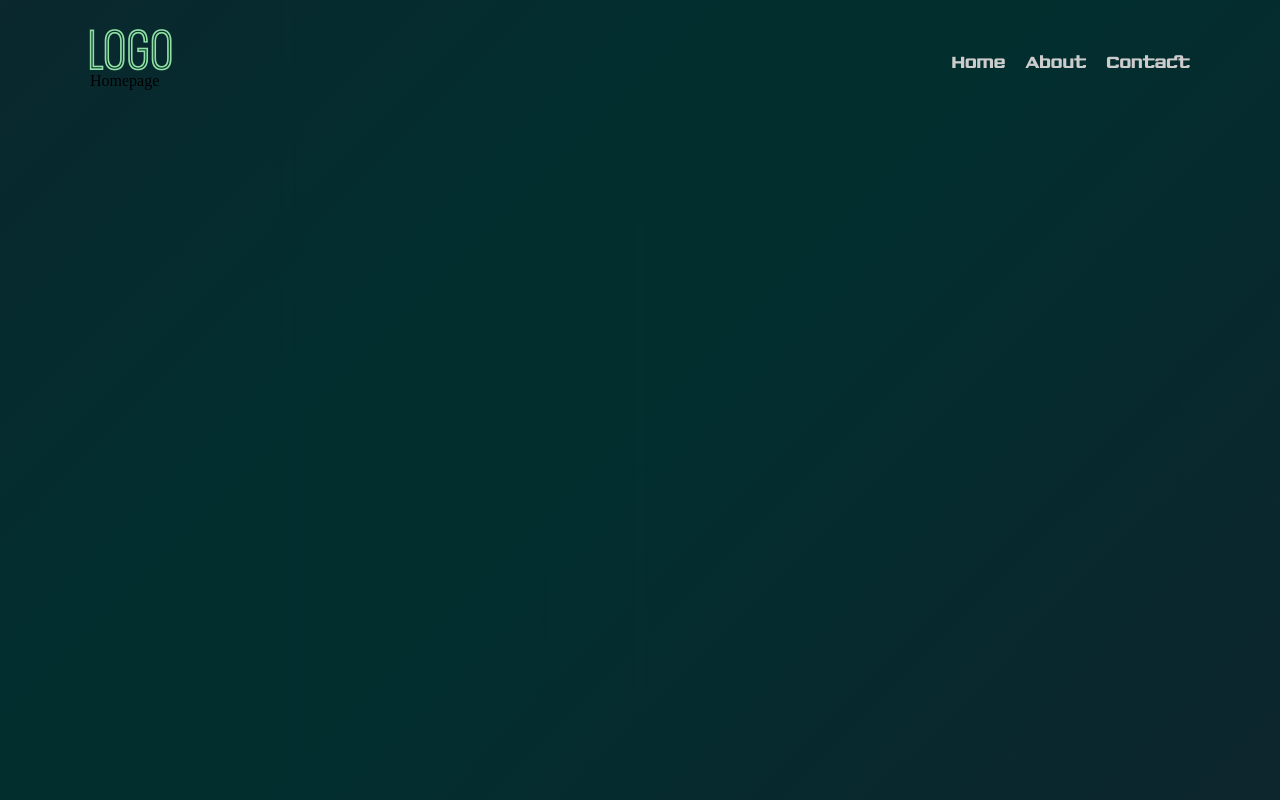
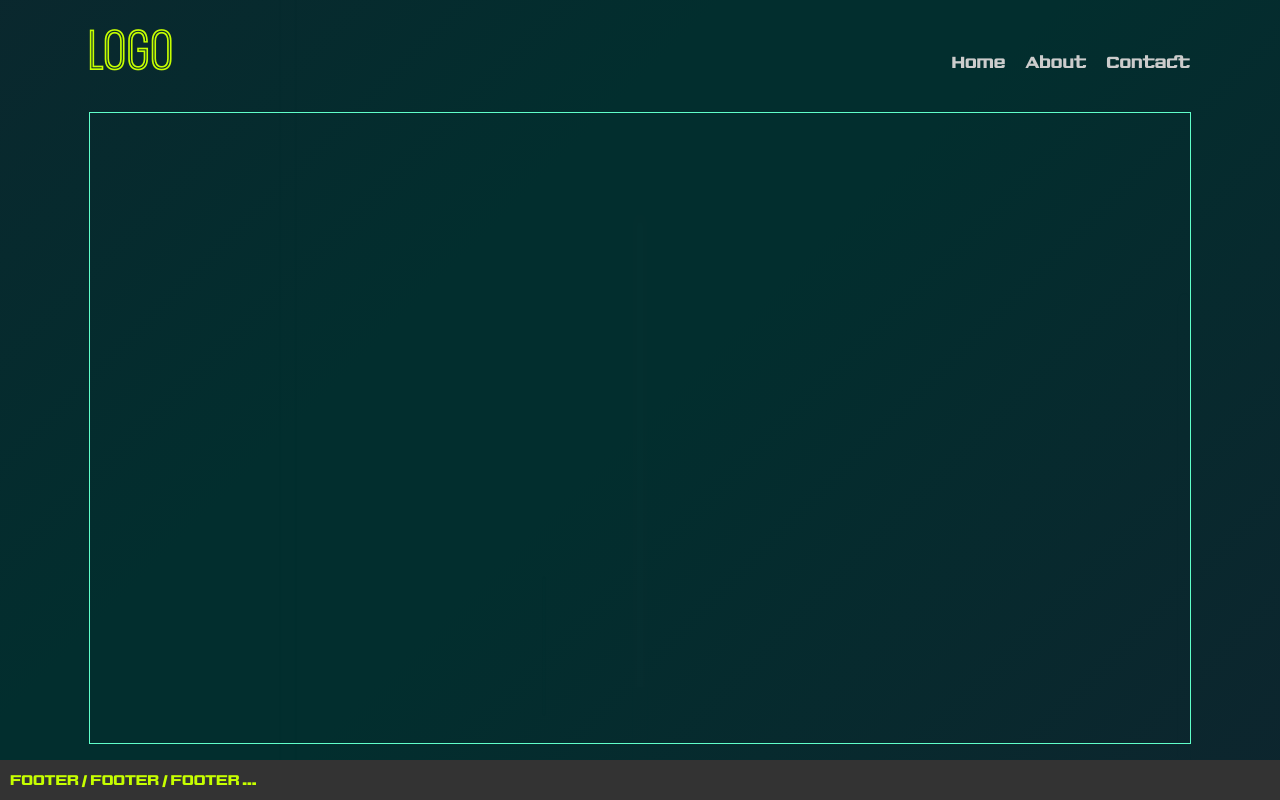
Before and after one commit to nanmartins/myapp, a React (Vite) app: page / in a window 1280 px wide. Built offline with nearby package versions, Linux system fonts and the light colour scheme.

Commit message:
need decide the color for highlights, and improve the design prototype

```diff
--- a/src/App.jsx
+++ b/src/App.jsx
@@ -8,8 +8,13 @@ function App() {
   return (
     <>
       <BackgroundLight />
-      <Navbar />
-      <Home />
+      <div className='main-container'>
+        <Navbar />
+        <Home />
+        {/* <div> */}
+          <p className='footer'>footer / footer / footer ...</p>
+        {/* </div> */}
+      </div>
     </>
   )
 }
--- a/src/components/Navbar/Navbar.css
+++ b/src/components/Navbar/Navbar.css
@@ -24,7 +24,7 @@ header {
   font-style: inline;
   font-weight: 600;
   font-size: 60px;
-  color: #8FE1A3;
+  color: #C6FF00;
   margin: 0;
 }
 
@@ -35,8 +35,6 @@ header {
 }
 
 .links:hover {
-  color: #8FE1A3;
-  transition: color .4s;
   position: relative;
 }
 
@@ -45,7 +43,7 @@ header {
   display: block;
   position: absolute;
   bottom: -5px;
-  width: 100%;
+  width: 70%;
   height: 2px;
   background: #8FE1A3;
   animation: widthFadeIn .2s ease-out;
@@ -57,6 +55,6 @@ header {
     width: 0;
   }
   100% {
-    width: 100%;
+    width: 70%;
   }
 }
--- a/src/index.css
+++ b/src/index.css
@@ -4,6 +4,8 @@ body {
   width: 100vw;
   height: 100vh;
   display: flex;
+  margin: 0;
+  padding: 0;
   /* align-items: center; */
   justify-content: center;
   background-size: 400% 400%;
@@ -23,6 +25,32 @@ body {
   animation: AnimateBG 35s ease infinite;
 }
 
+/* ////////////////////////////////////////////////////////////////////////// */
+.main-container {
+  display: grid;
+  place-items: center;
+  grid-template-rows: 72px 1fr 40px;
+}
+
+.footer {
+  width: 100vw;
+  display: flex;
+  align-items: center;
+  text-transform: uppercase;
+  font-family: 'Neue';
+  font-weight: 300;
+  font-size: 14px;
+  position: fixed;
+  height: 40px;
+  bottom: 0;
+  background-color: #333333;
+  color: #C6FF00;
+  margin: 0;
+  padding: 0;
+  padding-left: 20px;
+}
+
+/* //////////////////////////////////////////////////////////////////////////// */
 h1 {
   color: #CCCCCC;
   font-size: 1.75rem;
@@ -61,17 +89,6 @@ h2 {
   letter-spacing: 2px;
 }
 
-span {
-  color: #8FE1A3;
-}
-
-.card {
-  width: 500px;
-  height: 400px;
-  border: 1px solid #8FE1A3;
-  border-radius: 5px;
-  background-color: #000000;
-}
 
 button {
   /* background-color: #79C7E3; */
--- /dev/null
+++ b/src/views/Home.css
@@ -0,0 +1,8 @@
+
+.home-container {
+  height: calc(100vh - 170px);
+  width: 100%;
+  max-width: 1100px;
+  border: 1px solid #60FFCA;
+  margin-top: 40px;
+}
--- a/src/views/Home.jsx
+++ b/src/views/Home.jsx
@@ -1,8 +1,11 @@
 import React from 'react'
+import './Home.css'
 
 const Home = () => {
   return (
-    <div>Homepage</div>
+    <section className='home-container'>
+
+    </section>
   )
 }
 
```
